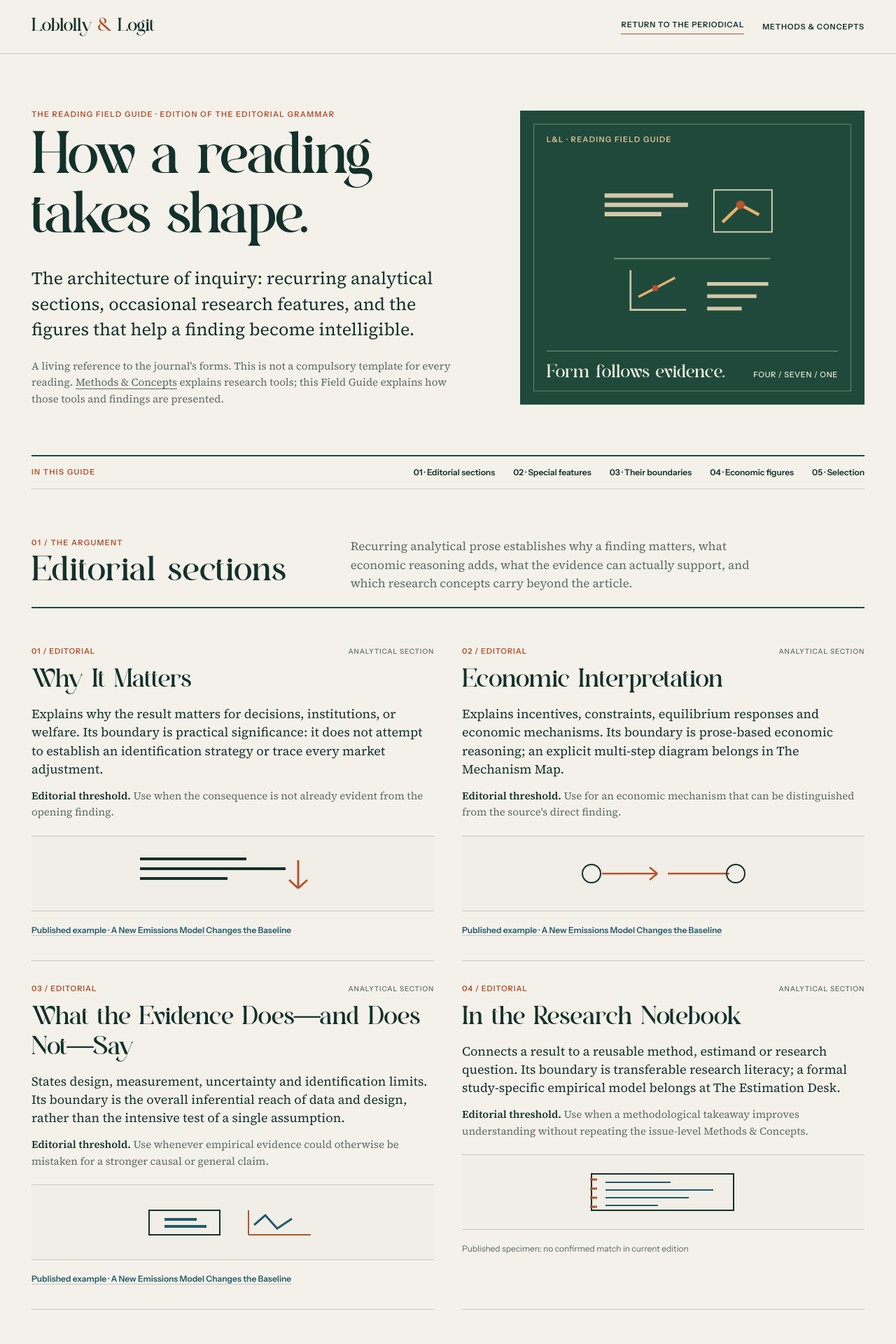
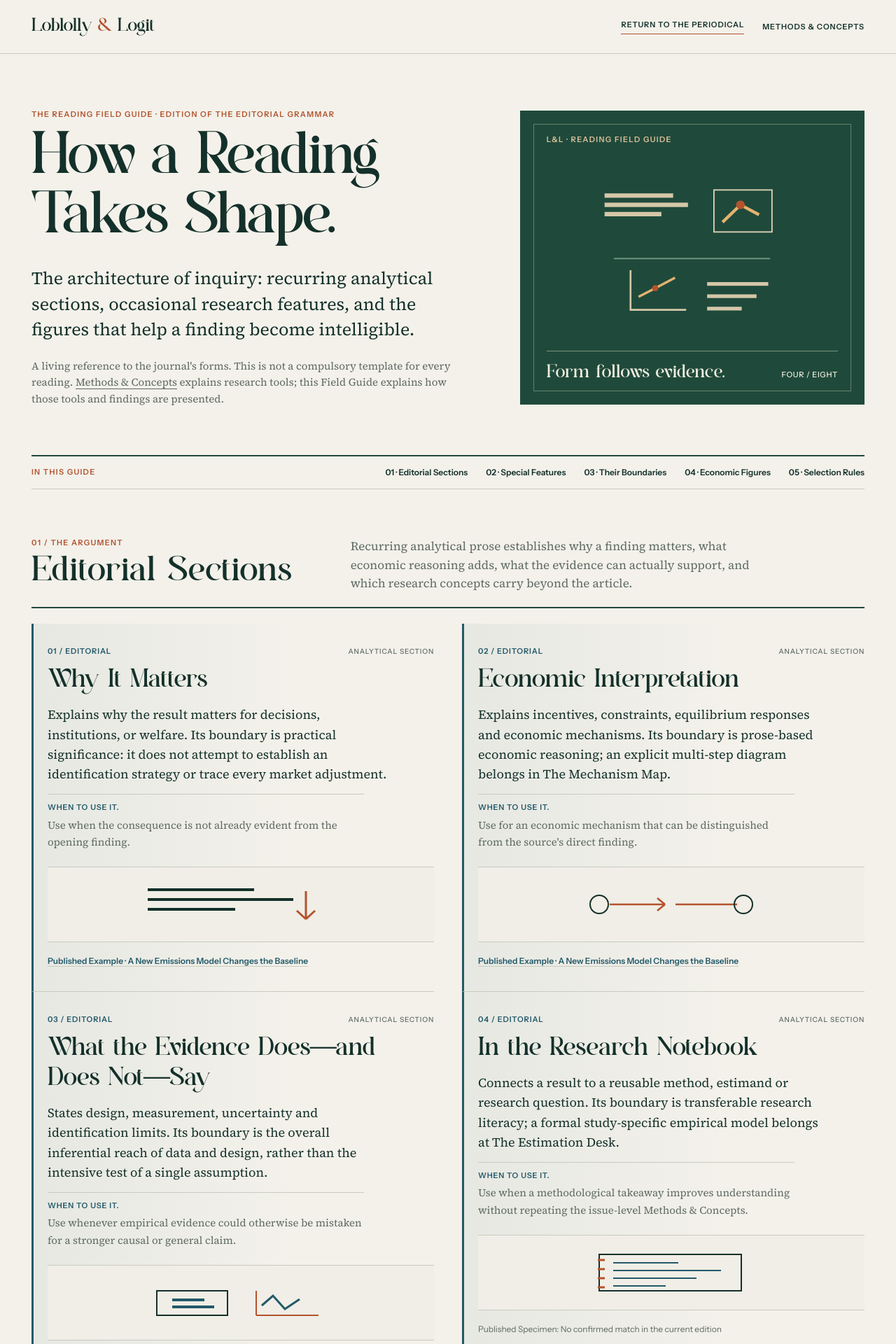
Before and after one commit to iainholmes/iainholmes.github.io, a Jekyll site: the page weekly-economics-environment/reading-field-guide/index.html, which Jekyll copies as it is, in a window 1280 px wide. Shown: the top 1920 px of the page at 70% size. Built offline with Jekyll 4.4.1, drawn with Linux system fonts in a browser that asks for light colours; some of the changed text lies outside the part shown.

Commit message:
Refine Field Guide capitalized headings, richer color-coded boundaries and Economic Figures

```diff
--- a/weekly-economics-environment/reading-field-guide/index.html
+++ b/weekly-economics-environment/reading-field-guide/index.html
@@ -22,31 +22,42 @@
 @media(max-width:850px){.hero{grid-template-columns:1fr;padding:53px 0 45px;gap:32px}.cover{min-height:300px}.cover .plate svg{width:245px}.boundary-grid,.selection{grid-template-columns:1fr;gap:8px}.figures{gap:25px}}
 @media(max-width:620px){.wrap{width:calc(100% - 36px)}.topbar{align-items:flex-start;flex-direction:column;justify-content:center;padding:20px 0;gap:16px}.topnav{justify-content:flex-start;gap:12px 17px}.hero h1{font-size:clamp(48px,12vw,69px)}.cover{min-height:295px;padding:30px}.section{padding-top:45px}.section-h{grid-template-columns:1fr;gap:10px}.entries{grid-template-columns:1fr}.entry{padding:25px 0}.entry .specimen{height:96px}.boundary-list div{grid-template-columns:1fr;gap:5px}.figures{grid-template-columns:1fr;padding:25px 20px;margin:28px 0}.selection{padding-bottom:43px}.jump{gap:10px 17px}}
 @media(prefers-reduced-motion:reduce){html{scroll-behavior:auto}}@media print{.topnav,.jump{display:none}.cover{min-height:auto}.entry{break-inside:avoid}}
+
+#editorial .entry{border-left:3px solid var(--river);padding-left:20px;background:linear-gradient(90deg,color-mix(in srgb,var(--river) 6%,transparent),transparent 66%)}
+#special .entry{border-left:3px solid var(--clay);padding-left:20px;background:linear-gradient(90deg,color-mix(in srgb,var(--clay) 7%,transparent),transparent 66%)}
+#editorial .entry .entry-top small,#editorial .entry .when b{color:var(--river)}
+#special .entry .entry-top small,#special .entry .when b{color:var(--clay)}
+.entry .purpose{font-size:18px;line-height:1.58;max-width:52ch}.entry .when{padding-top:10px;border-top:1px solid var(--line);line-height:1.65;max-width:57ch}
+.entry .when b{display:block;font:600 11px/1.6 var(--sans);text-transform:uppercase;letter-spacing:.075em;margin-bottom:4px}
+.boundary-list div{grid-template-columns:minmax(0,235px) minmax(0,1fr);padding:20px 18px 20px 22px;border-left:4px solid var(--forest);margin-bottom:9px;background:color-mix(in srgb,var(--forest) 5%,var(--paper))}
+.boundary-list div:nth-child(3n+1){border-left-color:var(--river);background:color-mix(in srgb,var(--river) 7%,var(--paper))}
+.boundary-list div:nth-child(3n+2){border-left-color:var(--clay);background:color-mix(in srgb,var(--clay) 7%,var(--paper))}
+.boundary-list b{font-size:13px;line-height:1.48}.boundary-list span{line-height:1.65}
+@media(max-width:700px){.boundary-list div{grid-template-columns:1fr;gap:8px;padding:18px 16px}.entry{padding-left:15px!important}}
 </style></head>
 <body><a class="skip" href="#main">Skip to the Field Guide</a>
 <header class="top"><div class="wrap topbar"><a class="wordmark" href="../">Loblolly <em>&amp;</em> Logit</a><nav class="topnav" aria-label="Guide navigation"><a class="back" href="../">Return to the periodical</a><a href="../#notebook">Methods &amp; Concepts</a></nav></div></header>
-<main id="main"><div class="wrap"><section class="hero"><div><div class="small eyebrow">The Reading Field Guide · Edition of the editorial grammar</div><h1>How a reading takes shape.</h1><p class="lead">The architecture of inquiry: recurring analytical sections, occasional research features, and the figures that help a finding become intelligible.</p><p class="meta">A living reference to the journal's forms. This is not a compulsory template for every reading. <a href="../#notebook">Methods &amp; Concepts</a> explains research tools; this Field Guide explains how those tools and findings are presented.</p></div>
+<main id="main"><div class="wrap"><section class="hero"><div><div class="small eyebrow">The Reading Field Guide · Edition of the editorial grammar</div><h1>How a Reading Takes Shape.</h1><p class="lead">The architecture of inquiry: recurring analytical sections, occasional research features, and the figures that help a finding become intelligible.</p><p class="meta">A living reference to the journal's forms. This is not a compulsory template for every reading. <a href="../#notebook">Methods &amp; Concepts</a> explains research tools; this Field Guide explains how those tools and findings are presented.</p></div>
 <div class="cover" aria-label="Field Guide editorial cover"><small class="small">L&amp;L · READING FIELD GUIDE</small><div class="plate"><svg viewBox="0 0 340 300" role="img" aria-label="Three editorial strata: analytical text, a connected economic mechanism and an equation">
 <path d="M28 65H139M28 80H163M28 95H120" stroke="#d5c7a9" stroke-width="7"/><path d="M205 56H299V124H205Z" fill="none" stroke="#e8d8bd" stroke-width="2"/><path d="M219 108L248 80L278 96" fill="none" stroke="#e5b26f" stroke-width="5"/><circle cx="248" cy="80" r="7" fill="#b4532e"/><path d="M43 167H296" stroke="#7a9c87" stroke-width="2"/><path d="M70 186V250H160" stroke="#d5c7a9" stroke-width="3" fill="none"/><path d="M83 229L110 215L142 198" stroke="#e5b26f" stroke-width="4" fill="none"/><path d="M194 208H293M194 228H274M194 248H250" stroke="#d5c7a9" stroke-width="6"/><circle cx="110" cy="215" r="5" fill="#b4532e"/>
-</svg></div><div class="cover-bottom"><span>Form follows evidence.</span><span>FOUR / SEVEN / ONE</span></div></div></section>
-<nav class="jump" aria-label="On this page"><span class="small">In this guide</span><a href="#editorial">01 · Editorial sections</a><a href="#special">02 · Special features</a><a href="#boundaries">03 · Their boundaries</a><a href="#figures">04 · Economic figures</a><a href="#selection">05 · Selection</a></nav>
-<section class="section" id="editorial"><header class="section-h"><div><div class="small eyebrow">01 / The argument</div><h2>Editorial sections</h2></div><p>Recurring analytical prose establishes why a finding matters, what economic reasoning adds, what the evidence can actually support, and which research concepts carry beyond the article.</p></header><div class="entries" id="editorial-items"></div></section>
-<section class="section" id="special"><header class="section-h"><div><div class="small eyebrow">02 / The instruments</div><h2>Special features</h2></div><p>Selective apparatuses for particular analytical problems. A feature is included only when it adds an identifiable intellectual function—not to create variety or fill a predetermined number of slots.</p></header><div class="entries" id="special-items"></div></section>
-<section class="boundaries" id="boundaries"><div class="boundary-grid"><div><div class="small eyebrow">03 / The distinctions</div><h2>Related, not interchangeable.</h2><p class="muted">Several features can address the same paper from different angles. The distinction is the question each one answers.</p></div><div class="boundary-list">
-<div><b>Economic Interpretation / Mechanism Map</b><span>Interpretation argues the incentive or equilibrium logic in prose; the Map diagrams the stages and marks uncertain links.</span></div>
-<div><b>Decision Margin / Incidence Ledger</b><span>The Margin asks what choice changes at the threshold; the Ledger asks who ultimately bears costs, benefits and adjustments.</span></div>
-<div><b>Evidence Limits / Assumption Test</b><span>Evidence Limits states what the observed design supports; the Test isolates a pivotal assumption and explains sensitivity or possible falsification.</span></div>
-<div><b>Research Notebook / Estimation Desk</b><span>The Notebook teaches a reusable empirical idea; the Desk sets down a study-specific specification, estimand and identification caveats.</span></div>
-<div><b>The Heron / Assumption Test</b><span>The Heron is a sparse, reader-invoked methodological aside. The Test is a substantive examination of a consequential assumption.</span></div>
-<div><b>The Long View / Decision Margin</b><span>The Long View compares horizons and baselines; the Margin contrasts immediate feasible choices and tradeoffs.</span></div>
-</div></div></section>
-<section class="figures" id="figures"><div><div class="small eyebrow">04 / Visual language</div><h2>The economic figure is not the Ledger.</h2><p>The economic charts, curves, and transmission diagrams visible in certain readings are <strong>standalone graphical instruments</strong>. They can accompany an Incidence Ledger, a Mechanism Map, an interpretation, or another argument. The Ledger itself is the structured record of affected parties, consequences, and evidence status.</p><p>Figures must distinguish <em>conceptual comparative statics</em>, <em>observed descriptive data</em>, and <em>estimated results</em>. A schematic curve is not an estimated coefficient; a model illustration is not proof of causality.</p><p><a href="../#2026-10-30-household-climate">Explore a published reading</a> (where available in the edition archive).</p></div>
+</svg></div><div class="cover-bottom"><span>Form follows evidence.</span><span>FOUR / EIGHT</span></div></div></section>
+<nav class="jump" aria-label="On this page"><span class="small">In this guide</span><a href="#editorial">01 · Editorial Sections</a><a href="#special">02 · Special Features</a><a href="#boundaries">03 · Their Boundaries</a><a href="#figures">04 · Economic Figures</a><a href="#selection">05 · Selection Rules</a></nav>
+<section class="section" id="editorial"><header class="section-h"><div><div class="small eyebrow">01 / The Argument</div><h2>Editorial Sections</h2></div><p>Recurring analytical prose establishes why a finding matters, what economic reasoning adds, what the evidence can actually support, and which research concepts carry beyond the article.</p></header><div class="entries" id="editorial-items"></div></section>
+<section class="section" id="special"><header class="section-h"><div><div class="small eyebrow">02 / The Instruments</div><h2>Special Features</h2></div><p>Selective apparatuses for particular analytical problems. A feature is included only when it adds an identifiable intellectual function—not to create variety or fill a predetermined number of slots.</p></header><div class="entries" id="special-items"></div></section>
+<section class="boundaries" id="boundaries"><div class="boundary-grid"><div><div class="small eyebrow">03 / The Distinctions</div><h2>Related, Not Interchangeable.</h2><p class="muted">Several features can address the same paper from different angles. The distinction is the question each one answers.</p></div><div class="boundary-list"><div><b>Economic Interpretation / The Mechanism Map</b><span>Interpretation develops incentives and equilibrium logic in prose. The Map displays a sequence of mechanisms and labels the uncertain links, rather than claiming that arrows establish causality.</span></div>
+<div><b>The Decision Margin / The Incidence Ledger</b><span>The Margin identifies the feasible alternatives, relevant thresholds and opportunity costs. The Ledger traces the distribution of gains, losses and adjustments across affected groups, noting evidence strength.</span></div>
+<div><b>Evidence Limits / The Assumption Test</b><span>Evidence Limits evaluates what a study’s data, identification and external validity support overall. The Test isolates one consequential assumption and examines how a plausible violation would affect the result.</span></div>
+<div><b>In the Research Notebook / The Estimation Desk</b><span>The Notebook teaches a transferable method or research question. The Desk presents a particular equation, outcome, regressors, estimand and identification caveats—not a generic statistical lesson.</span></div>
+<div><b>The Heron / The Assumption Test</b><span>The Heron offers a short, reader-invoked methodological aside. The Test is a dedicated examination of a substantive assumption, not an extra note or an unperformed robustness claim.</span></div>
+<div><b>The Long View / The Decision Margin</b><span>The Long View compares historic baselines, longer horizons and distinctly labeled scenarios. The Margin addresses the immediate policy or behavioral choice under available constraints.</span></div>
+<div><b>Economic Figures / The Incidence Ledger</b><span>Economic Figures depict theoretical relationships, observed descriptive data, simulations or estimates, with clear evidence status. The Ledger is distributional accounting; a figure can accompany it without being part of it.</span></div></div></div></section>
+<section class="figures" id="figures"><div><div class="small eyebrow">04 / Visual Language</div><h2>Economic Figures and the Incidence Ledger</h2><p><strong>Economic Figures now have their own Special Feature entry.</strong> The economic charts, curves, and transmission diagrams visible in certain readings are standalone graphical instruments. They can accompany an Incidence Ledger, a Mechanism Map, an interpretation, or another argument. The Ledger itself is the structured record of affected parties, consequences, and evidence status.</p><p>Figures must distinguish <em>conceptual comparative statics</em>, <em>observed descriptive data</em>, and <em>estimated results</em>. A schematic curve is not an estimated coefficient; a model illustration is not proof of causality.</p><p><a href="../#2026-10-30-household-climate">Explore a published reading</a> (where available in the edition archive).</p></div>
 <figure class="figure-plate"><small>ECONOMIC FIGURE · CONCEPTUAL ONLY</small><svg viewBox="0 0 460 265" role="img" aria-label="Schematic supply and demand curves with a shifted demand schedule. This is a conceptual diagram, not estimated data.">
 <path d="M53 18V216H436" fill="none" stroke="#14302a" stroke-width="2"/><path d="M78 191L385 41" fill="none" stroke="#b4532e" stroke-width="3"/><path d="M80 42L383 195M80 72L335 202" fill="none" stroke="#235a6a" stroke-width="3"/><path d="M220 119V216M199 137H53" stroke="#8aa08f" stroke-dasharray="5 5" stroke-width="1.5"/><circle cx="220" cy="119" r="5" fill="#f3f1ea" stroke="#14302a" stroke-width="2"/><g fill="#14302a" font-size="13" font-family="Georgia,serif"><text x="7" y="20">P</text><text x="437" y="234">Q</text><text x="390" y="43">S</text><text x="387" y="199">D₀</text><text x="337" y="209">D₁</text></g>
 </svg><figcaption>Illustrative shift in demand; curve positions and intersections are schematic, not fitted observations.</figcaption></figure></section>
-<section class="selection" id="selection"><div><div class="small eyebrow">05 / Editorial rule</div><h2>The form follows the evidence.</h2></div><div><p class="rule">Choose → Author → Verify → Publish</p><p>The registry uses editorial tags and inclusion criteria to <strong>recommend</strong> relevant sections and special features. It does not generate substantive findings or publish a feature by itself. Each selected feature requires authored material, appropriate citations, clear evidence status, and editorial approval.</p><p>There is no quota. A reading may contain several editorial sections and no special feature, or a carefully paired selection. The Heron should remain occasional; The Estimation Desk should appear only where an equation meaningfully clarifies the research design.</p><p>Published specimens are linked when the current edition contains a genuine example. Newly introduced formats remain labeled as prospective until they actually appear in a reading. Older editions are never silently rewritten.</p></div></section></div></main>
+<section class="selection" id="selection"><div><div class="small eyebrow">05 / Editorial Rule</div><h2>The Form Follows the Evidence.</h2></div><div><p class="rule">Choose → Author → Verify → Publish</p><p>The registry uses editorial tags and inclusion criteria to <strong>recommend</strong> relevant sections and special features. It does not generate substantive findings or publish a feature by itself. Each selected feature requires authored material, appropriate citations, clear evidence status, and editorial approval.</p><p>Proposed rule, pending editorial approval: begin with no special features, then include only those that add substantial, nonduplicative explanatory value and have sufficient evidence. Beyond two, require a written rationale for the additional feature and consider relocating optional detail. The Heron remains occasional; The Estimation Desk requires a meaningful model equation.</p><p>Published specimens are linked when the current edition contains a genuine example. Newly introduced formats remain labeled as prospective until they actually appear in a reading. Older editions are never silently rewritten.</p></div></section></div></main>
 <footer class="closing"><div class="wrap"><span>Loblolly &amp; Logit · The Reading Field Guide</span><span>Editorial architecture, not an additional reading or a methods glossary</span></div></footer>
-<script src="../reading-feature-registry.js?v=20261103-estimation-desk"></script><script>
+<script src="../reading-feature-registry.js?v=20261103-expanded-boundaries"></script><script>
 (function(){
 "use strict";
 const api=window.LLReadingFeatures;if(!api)return;
@@ -62,11 +73,12 @@ const specimen={
 "heron":'<svg viewBox="0 0 330 70" aria-hidden="true"><path d="M152 56V27Q143 12 159 9Q172 8 169 24L190 35M160 31L156 62M166 32L170 62" stroke="#14302a" stroke-width="3" stroke-linecap="round" fill="none"/><path d="M155 12L143 15" stroke="#b4532e" stroke-width="3"/></svg>',
 "assumption-test":'<svg viewBox="0 0 330 70" aria-hidden="true"><path d="M36 50H289M50 20H158M50 34H130" stroke="#14302a" stroke-width="2"/><circle cx="200" cy="36" r="17" fill="none" stroke="#235a6a" stroke-width="2"/><path d="M192 36L199 43L211 26" stroke="#b4532e" stroke-width="3" fill="none"/></svg>',
 "estimation-desk":'<div class="math">Yᵢ = α + βXᵢ + εᵢ</div>',
-"mechanism-map":'<svg viewBox="0 0 330 70" aria-hidden="true"><rect x="20" y="19" width="68" height="34" fill="none" stroke="#14302a" stroke-width="2"/><rect x="131" y="19" width="68" height="34" fill="none" stroke="#b4532e" stroke-width="2"/><rect x="242" y="19" width="68" height="34" fill="none" stroke="#14302a" stroke-width="2"/><path d="M88 36H131M199 36H242" stroke="#235a6a" stroke-width="2.5" stroke-dasharray="5 3"/></svg>'
+"mechanism-map":'<svg viewBox="0 0 330 70" aria-hidden="true"><rect x="20" y="19" width="68" height="34" fill="none" stroke="#14302a" stroke-width="2"/><rect x="131" y="19" width="68" height="34" fill="none" stroke="#b4532e" stroke-width="2"/><rect x="242" y="19" width="68" height="34" fill="none" stroke="#14302a" stroke-width="2"/><path d="M88 36H131M199 36H242" stroke="#235a6a" stroke-width="2.5" stroke-dasharray="5 3"/></svg>',
+"economic-figures":'<svg viewBox="0 0 330 70" aria-hidden="true"><path d="M28 8V60H310" fill="none" stroke="#14302a" stroke-width="2"/><path d="M42 50L264 15" stroke="#b4532e" stroke-width="3"/><path d="M42 15L264 52" stroke="#235a6a" stroke-width="3"/><path d="M140 35V60" stroke="#8aa08f" stroke-width="1.5" stroke-dasharray="4 4"/></svg>'
 };
 function makeCard(f,i){
  const a=document.createElement("article");a.className="entry";a.id=f.id;
- a.innerHTML='<div class="entry-top"><small>'+String(i+1).padStart(2,"0")+' / '+(f.group==="editorial"?"EDITORIAL":"FEATURE")+'</small><span class="kind">'+(f.group==="editorial"?"Analytical section":"Occasional instrument")+'</span></div><h3>'+esc(f.name)+'</h3><p class="purpose">'+esc(f.purpose)+'</p><p class="when"><b>Editorial threshold.</b> '+esc(f.when)+'</p><div class="specimen" aria-hidden="true">'+(specimen[f.id]||"")+'</div><p class="example pending">Published specimen: no confirmed match in current edition</p>';
+ a.innerHTML='<div class="entry-top"><small>'+String(i+1).padStart(2,"0")+' / '+(f.group==="editorial"?"EDITORIAL":"FEATURE")+'</small><span class="kind">'+(f.group==="editorial"?"Analytical Section":"Special Feature")+'</span></div><h3>'+esc(f.name)+'</h3><p class="purpose">'+esc(f.purpose)+'</p><p class="when"><b>When to Use It.</b> '+esc(f.when)+'</p><div class="specimen" aria-hidden="true">'+(specimen[f.id]||"")+'</div><p class="example pending">Published Specimen: No confirmed match in the current edition</p>';
  return a;
 }
 const editorial=api.features.filter(f=>f.group==="editorial"),special=api.features.filter(f=>f.group==="special");
@@ -80,10 +92,10 @@ fetch("../index.html",{credentials:"same-origin"}).then(r=>{if(!r.ok)throw Error
   const match=candidates.find(entry=>{
     const headers=[...entry.querySelectorAll("h3,h4,h5,.exhibit-head strong,.hp-t")].map(n=>n.textContent.trim().toLowerCase());
     const exact=f.example.some(v=>headers.some(h=>h.includes(v.toLowerCase())));
-    return exact||(f.id==="heron"&&!!entry.querySelector(".heron-perch,.perch"))||(f.id==="incidence-ledger"&&!!entry.querySelector('[data-exhibit-kind="ledger"]'));
+    return exact||(f.id==="heron"&&!!entry.querySelector(".heron-perch,.perch"))||(f.id==="incidence-ledger"&&!!entry.querySelector('[data-exhibit-kind="ledger"]'))||(f.id==="economic-figures"&&!!entry.querySelector(".economic-plot,.essay-graphic"));
   });
   if(!match)continue;
-  const link=document.createElement("a");link.href="../#"+encodeURIComponent(match.id);link.textContent="Published example · "+(match.querySelector("h2")?.textContent.trim()||"Open reading");
+  const link=document.createElement("a");link.href="../#"+encodeURIComponent(match.id);link.textContent="Published Example · "+(match.querySelector("h2")?.textContent.trim()||"Open reading");
   el.textContent="";el.appendChild(link);el.className="example";
  }
 }).catch(()=>{});
```
